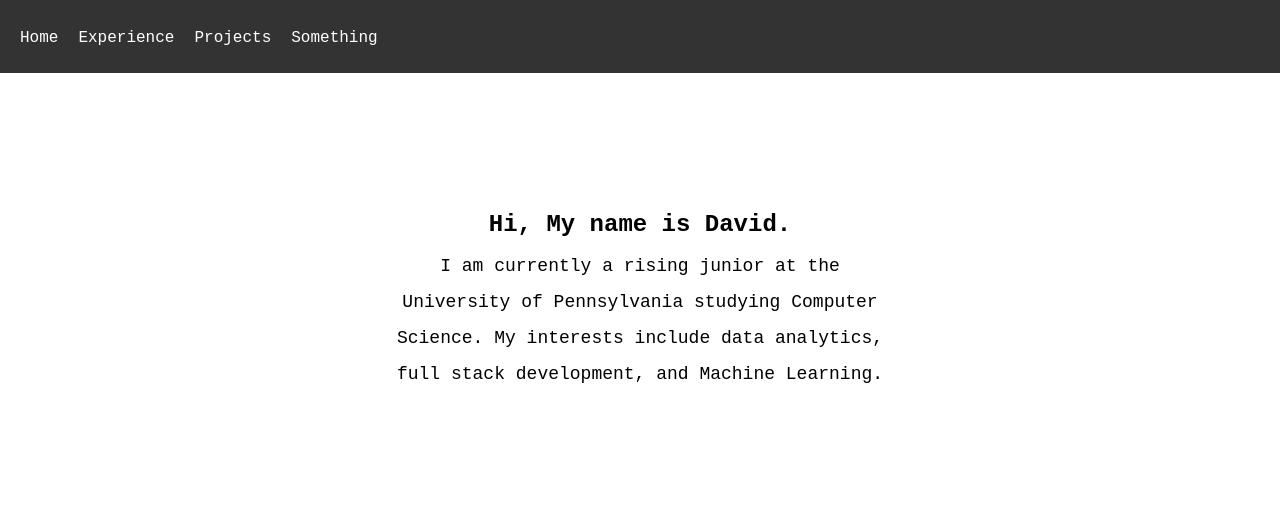
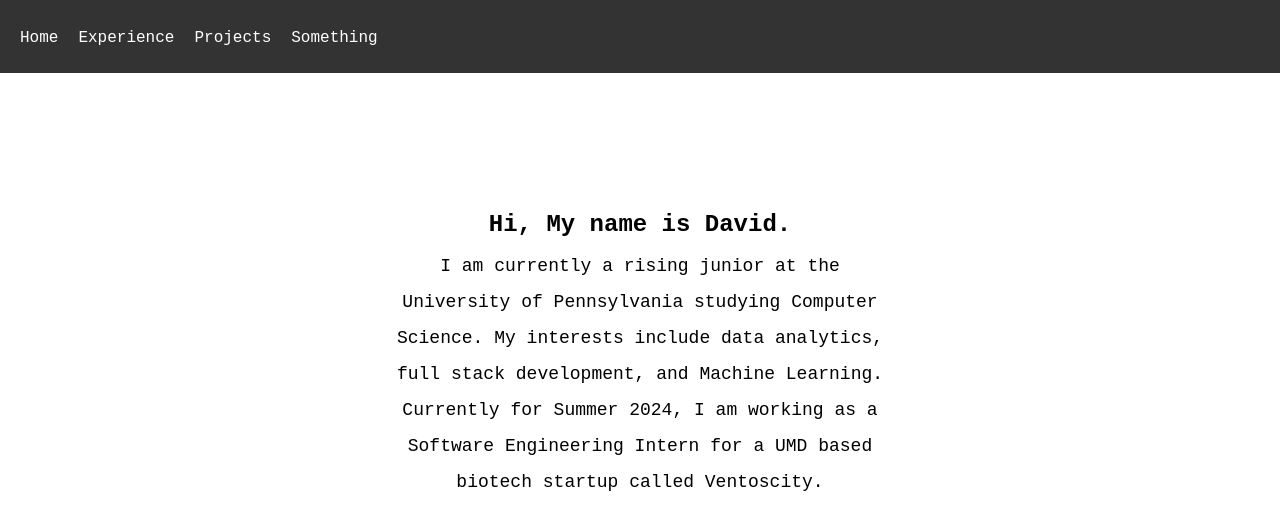
Before and after one commit to dzhan111/website, a React (Create React App) app: page / in a window 1280 px wide. Shown: the top 530 px of the page. Built offline with nearby package versions, Linux system fonts and the light colour scheme.

Commit message:
desciption

```diff
--- a/src/pages/HomePage.js
+++ b/src/pages/HomePage.js
@@ -4,7 +4,9 @@ const HomePage = () => {
     return <>
         <p className='intro'>Hi, My name is David.</p>
         <p className='introduction'>I am currently a rising junior at the University of Pennsylvania studying Computer Science.
-             My interests include data analytics, full stack development, and Machine Learning. </p>
+             My interests include data analytics, full stack development, and Machine Learning.  Currently for Summer 2024, I am
+            working as a Software Engineering Intern for a UMD based biotech startup called Ventoscity.
+             </p>
 
 
     </>;
```
